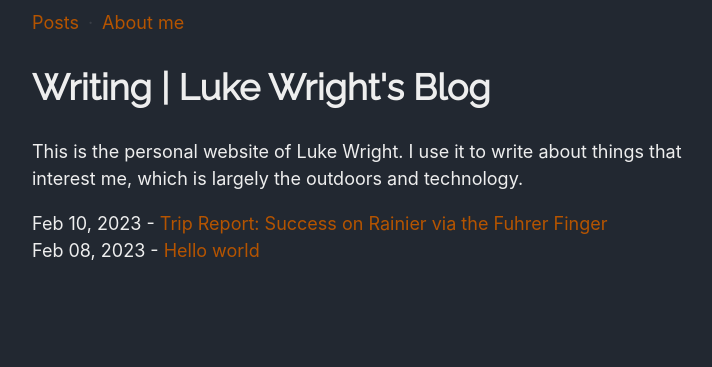
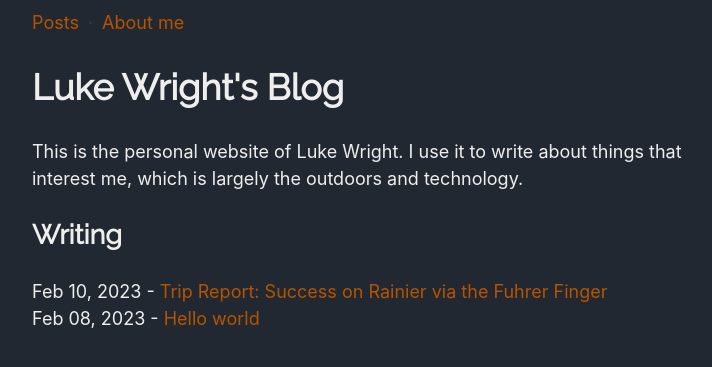
Before and after one commit to simplyluke/simplyluke.github.io, a Jekyll site: the page built from index.html, in a window 1280 px wide. Shown: the top 367 px of the page, without its empty margins (258-970 px from the left). Built offline with Jekyll 4.4.1, drawn with Linux system fonts in a browser that asks for light colours.

Commit message:
layout change

```diff
--- a/index.html
+++ b/index.html
@@ -3,8 +3,9 @@ layout: default
 title: Luke Wright
 ---
 <div id="home" class="container">
-    <h1>Writing | Luke Wright's Blog</h1>
+    <h1>Luke Wright's Blog</h1>
     <p>This is the personal website of Luke Wright. I use it to write about things that interest me, which is largely the outdoors and technology.</p>
+    <h2>Writing</h2>
     <ul class="postsList">
       {% for post in site.posts %}
         <li>
```
Also changed, not shown: monthly.md (added, +4 -0 lines).
